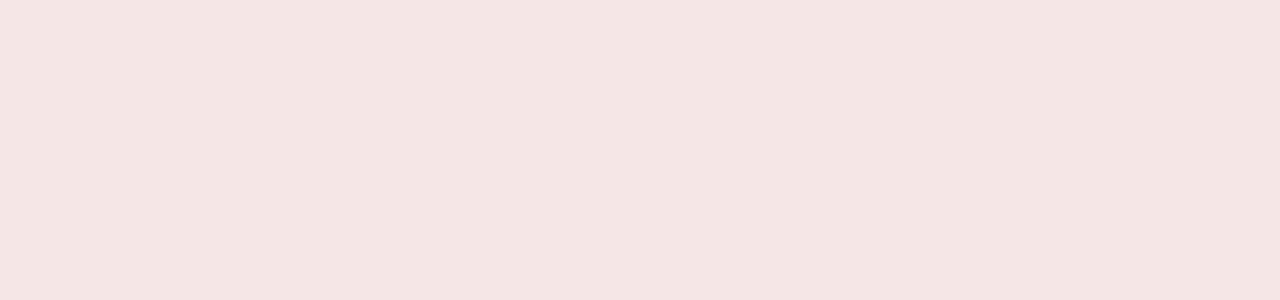
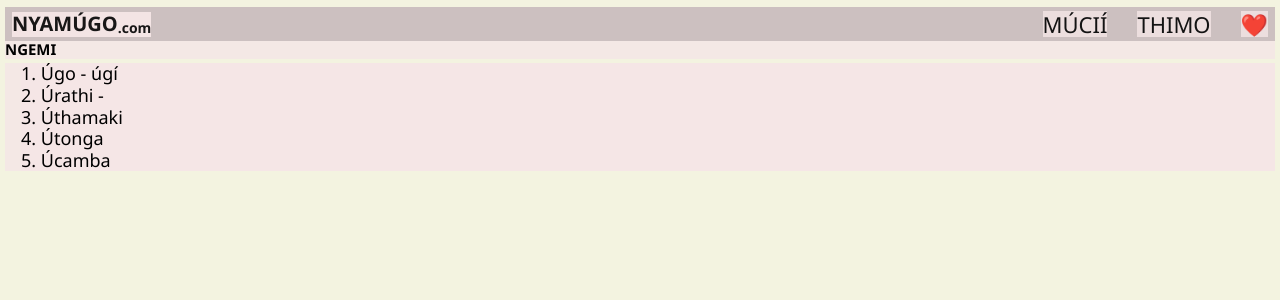
Before and after one commit to mimi764/gikuyu, a React (Create React App) app: page /ngemi in a window 1280 px wide. Before the commit this address had no page. Shown: the top 300 px of the page. Built offline with nearby package versions, Linux system fonts and the light colour scheme.

Commit message:
update files

```diff
--- a/public/index.html
+++ b/public/index.html
@@ -3,18 +3,15 @@
   <head>
     <meta charset="utf-8" />
 
-    <meta name="viewport" content="width=device-width, initial-scale=1" />
-    <meta name="theme-color" content="#000000" />
     <meta
       name="Gikuyu"
       content="Gikuyu culture."
     />
-    <link rel="apple-touch-icon" href="%PUBLIC_URL%/mwinu.jpeg" />
+
     <!--
       manifest.json provides metadata used when your web app is installed on a
       user's mobile device or desktop. See https://developers.google.com/web/fundamentals/web-app-manifest/
     -->
-    <link rel="manifest" href="%PUBLIC_URL%/manifest.json" />
     <!--
       Notice the use of %PUBLIC_URL% in the tags above.
       It will be replaced with the URL of the `public` folder during the build.
--- a/src/App.js
+++ b/src/App.js
@@ -3,6 +3,7 @@ import Favorites from "./body/FAV/Favs";
 import About from "./body/navbar/About";
 import Navv from "./body/navbar/Navv";
 import Name from "./lib/Name";
+import Ngemi from "./NGemi/Ngemi";
 import Email from "./lib/Email";
 
 const App = () => {
@@ -20,7 +21,8 @@ const App = () => {
         <Route path="/" element={<Navv />} />
           <Route path="/favorites" element={<Favorites />} />
         <Route path="/about" element={<About />} />
-         <Route path="/navv" element={<Navv />} />
+         <Route path="/ngemi" element={<Ngemi />} />
+          <Route path="/navv" element={<Navv />} />
 
 
         </Routes>
--- /dev/null
+++ b/src/NGemi/Ngemi.css
@@ -0,0 +1,26 @@
+.ngemi{
+    display: block;
+    padding: 7px 5px;
+    align-items: center;
+    font-size: 18px;
+    line-height: 1.2;
+    background-color: rgb(243, 243, 224);
+    justify-content: center;
+    height: 100vh;
+
+}
+
+.ngemi h5{
+    margin-bottom: 4px;
+}
+.ngemi ul{
+    display: grid;
+    text-decoration: none;
+    flex-direction: row;
+    position: relative;
+    padding-left: 1rem;
+}
+
+.ngemi ul li{
+    list-style: none;
+}
--- /dev/null
+++ b/src/NGemi/Ngemi.jsx
@@ -0,0 +1,22 @@
+import React from 'react'
+import './Ngemi.css'
+import Navbar from '../body/navbar/Navb'
+
+const Ngemi = () => {
+  return (
+    <div className='ngemi'>
+        <Navbar/>
+        <h5>NGEMI</h5>
+        <ul>
+
+    <li>    1.  Úgo - úgí </li>
+<li>2.  Úrathi - </li>
+<li>3.  Úthamaki </li>
+<li>4.  Útonga </li>
+<li>5.  Úcamba</li>
+  </ul>
+    </div>
+  )
+}
+
+export default Ngemi
--- a/src/body/FAV/Accor.css
+++ b/src/body/FAV/Accor.css
@@ -1,3 +1,7 @@
+*{
+    font-family: Arial, sans-serif;
+    box-sizing: border-box;
+}
 .input {
     width: 80%;
     border-radius: 4px;
@@ -8,6 +12,10 @@
           padding: 8px;
           width: 100%;
           margin-bottom: 12px;
+}
+.input .p{
+  font-size: 18px;
+  line-height: 1.3;
 }
 .accordion{
     background-color:rgb(240, 237, 234);
@@ -81,7 +89,7 @@
 }
 .input a{
   text-decoration: none;
-  margin-right: 2px;
+  margin-right: 5px;
 }
 
 @media (max-width: 780px) {
--- a/src/body/FAV/AccorLI.jsx
+++ b/src/body/FAV/AccorLI.jsx
@@ -22,7 +22,10 @@ const AccordionList = () => {
         onChange={(e) => setSearch(e.target.value)}
 
       />
-
+<p className="p">
+  Ngwíhonga wí thaayú, ngehoya angíngorwo no úthimúre thimo ugerere
+   <a href="https://chat.whatsapp.com/JmUBjjzRG0H1h74Zxa7jT5">WhatsApp</a>. níguo túkínorane na úgí úyú wa nyene.
+</p>
       {/* Accordion Items */}
       {filteredData.length > 0 ? (
         filteredData.map((item) => (
--- a/src/body/cards/Card.jsx
+++ b/src/body/cards/Card.jsx
@@ -8,7 +8,7 @@ const Card = () => {
     <div className='cad'>
       <p className='para'>
         Thaayú nyúmba, njano íno ní ya kúona ní ha túoreirí, kana tukíiga
-        kíría kíarí gitú múhohio túkíoya kíene. Na tondú túíragwo 'múgathí wa kúona úteaga wa mwene' rí, íí hihi úyú ní witú kana ní wene ?
+        kíría kíarí giitú múhohio túkíoya kíene. Na tondú túíragwo 'múgathí wa kúona úteaga wa mwene' rí, íí hihi úyú ní witú kana ní wene ?
 Úría múgíkúyú arí tene, úmúthí níguo arí? <br/>
 Kana hihi twaneirwo gíthori túkíría kíinií !? <br/>
 Íno no njano útairía ingí no yandíkítwo arí mwíhoko  gúkúhingúra maitho wícúranií wone níkíí maúndú maikara úú. <br/>
--- a/src/footer/Footer.jsx
+++ b/src/footer/Footer.jsx
@@ -1,6 +1,5 @@
 import './Footer.css';
 import { NavLink } from "react-router-dom";
-import LogoutButton from './Logout';
 
 const Footer = () => {
 
@@ -13,13 +12,17 @@ const Footer = () => {
           THIMO
             </p>
           </NavLink>
+          <NavLink to="/ngemi" >
+            <p>
+          NGEMI
+            </p>
+          </NavLink>
    </div>
 
 
    <div className="logout-btn">
   © <span > {new Date().getFullYear()} gerera</span>
   <a href="https://chat.whatsapp.com/JmUBjjzRG0H1h74Zxa7jT5">WhatsApp</a>
- <LogoutButton/>
 </div>
 
 </footer>
```
Also changed, not shown: 1 other file (tests, documents, lock files or other folders).
